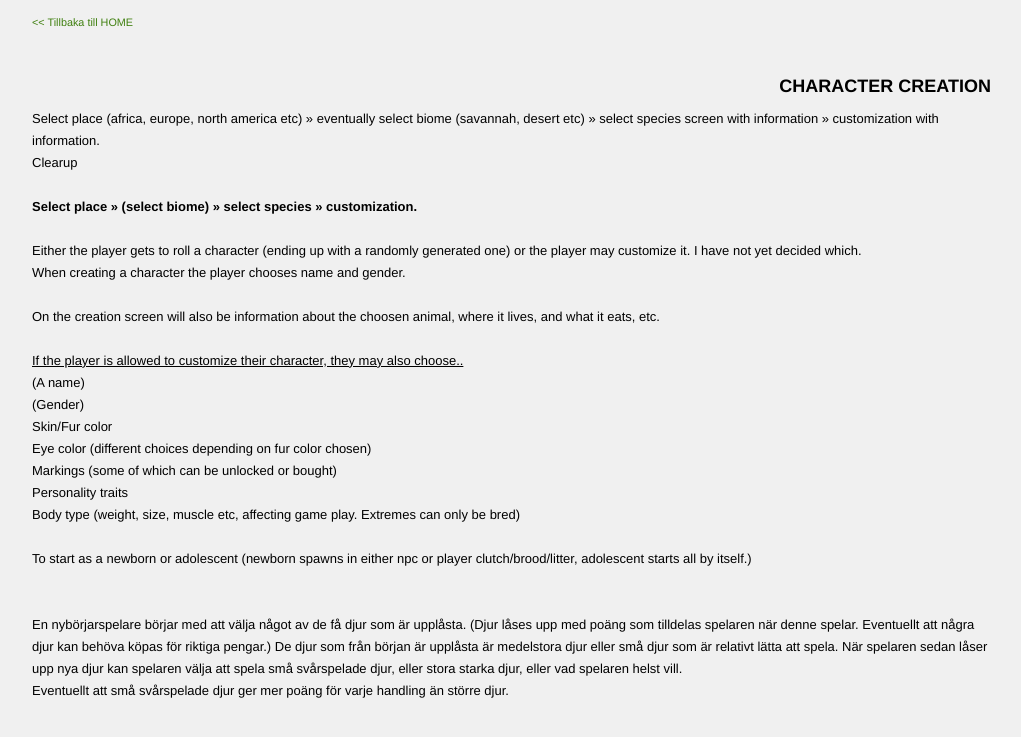
After one commit to miniKiwi/DjurMMORPG, a PHP site: page /CharacterCreation.php in a window 1280 px wide. The commit adds this page. Shown: the top 737 px of the page, without its empty margins (128-1149 px from the left). Run offline with PHP 8.4, Linux system fonts and the light colour scheme.

Commit message:
Fixed broken link in header
Fixed the broken link to CharacterCreation. Also added a php page for
Character Creation.

```diff
--- /dev/null
+++ b/CharacterCreation.php
@@ -0,0 +1,37 @@
+<!DOCTYPE html>
+<html>
+<head>
+<meta charset="utf-8">
+<link rel="stylesheet" type="text/css" href="djmmorpg-css.css">
+<!-- here a future link to javascript library? -->
+<title>DjurMMORPG</title>
+</head>
+<small><p><a href="index.php"><< Tillbaka till HOME</a></p></small>
+<body>
+<header>
+<h3>CHARACTER CREATION</h3>
+<nav></nav>
+</header>
+Select place (africa, europe, north america etc) » eventually select biome (savannah, desert etc) » select species screen with information » customization with information.<br>
+Clearup<br><br>
+<b>Select place » (select biome) » select species » customization.</b><br><br>
+Either the player gets to roll a character (ending up with a randomly generated one) or the player may customize it. I have not yet decided which.<br>
+When creating a character the player chooses name and gender.<br>
+<br>
+On the creation screen will also be information about the choosen animal, where it lives, and what it eats, etc.<br>
+<br>
+<u>If the player is allowed to customize their character, they may also choose..</u><br>
+(A name)<br>
+(Gender)<br>
+Skin/Fur color<br>
+Eye color (different choices depending on fur color chosen)<br>
+Markings (some of which can be unlocked or bought)<br>
+Personality traits<br>
+Body type (weight, size, muscle etc, affecting game play. Extremes can only be bred)<br>
+<br>
+To start as a newborn or adolescent (newborn spawns in either npc or player clutch/brood/litter, adolescent starts all by itself.)<br>
+<br>
+<br>
+En nybörjarspelare börjar med att välja något av de få djur som är upplåsta. (Djur låses upp med poäng som tilldelas spelaren när denne spelar. Eventuellt att några djur kan behöva köpas för riktiga pengar.) De djur som från början är upplåsta är medelstora djur eller små djur som är relativt lätta att spela. När spelaren sedan låser upp nya djur kan spelaren välja att spela små svårspelade djur, eller stora starka djur, eller vad spelaren helst vill.<br> Eventuellt att små svårspelade djur ger mer poäng för varje handling än större djur.
+
+</body>
--- a/header.php
+++ b/header.php
@@ -2,7 +2,7 @@
 <p id="HeadNav">
 TempMenu:&#160;
 <a href="index.php">Start</a> |
-<a href="djurspel-plan_CCreation.html">Character Creation</a> |
+<a href="CharacterCreation.php">Character Creation</a> |
 <a href="showAnimalListTable.php">AnimalList</a> |
 </p>
 
```
